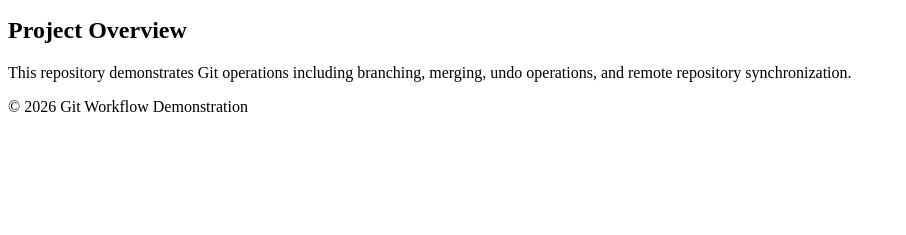
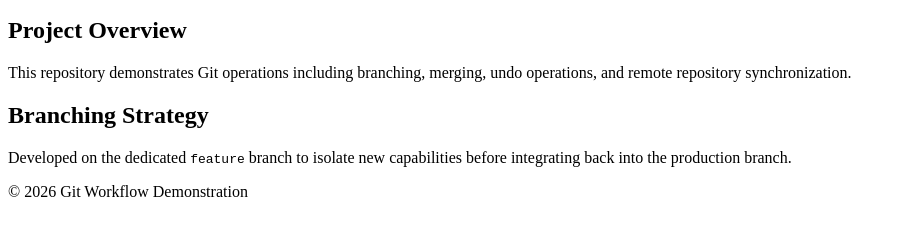
Before and after one commit to Sachith77/bits-git-assignment, a plain HTML site: page about.html in a window 1280 px wide. Shown: the part 101-336 px from the top of the page, without its empty margins (0-906 px from the left). Drawn offline with Linux system fonts and the light colour scheme.

Commit message:
Enhance about.html: Add branching strategy details on feature branch

```diff
--- a/about.html
+++ b/about.html
@@ -18,6 +18,10 @@
             <h2>Project Overview</h2>
             <p>This repository demonstrates Git operations including branching, merging, undo operations, and remote repository synchronization.</p>
         </section>
+        <section id="workflow-details">
+            <h2>Branching Strategy</h2>
+            <p>Developed on the dedicated <code>feature</code> branch to isolate new capabilities before integrating back into the production branch.</p>
+        </section>
     </main>
     <footer>
         <p>&copy; 2026 Git Workflow Demonstration</p>
```
